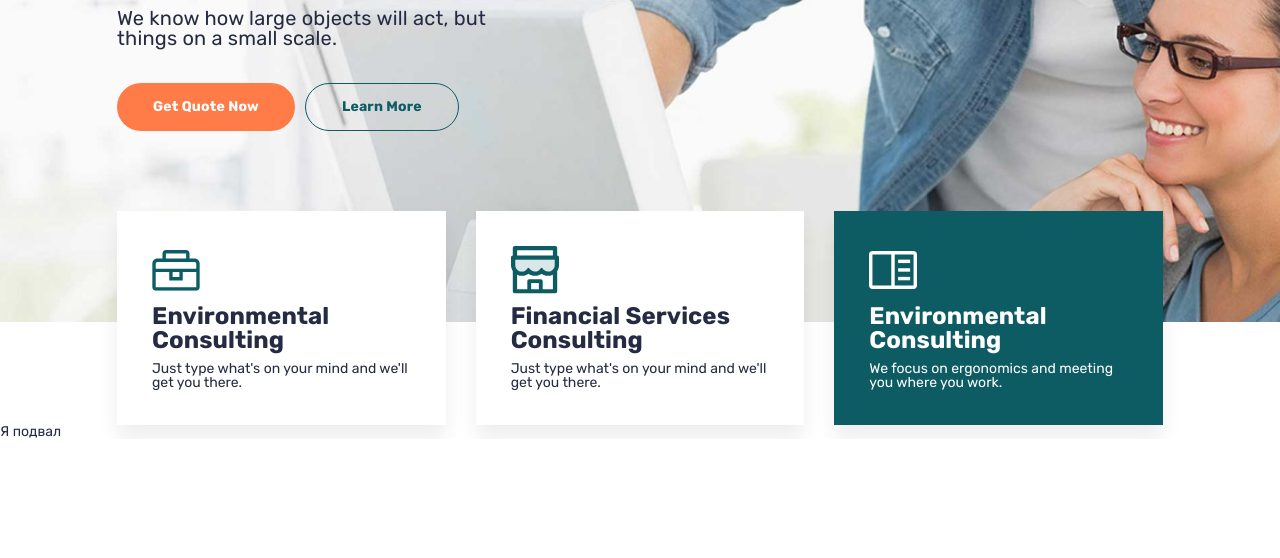
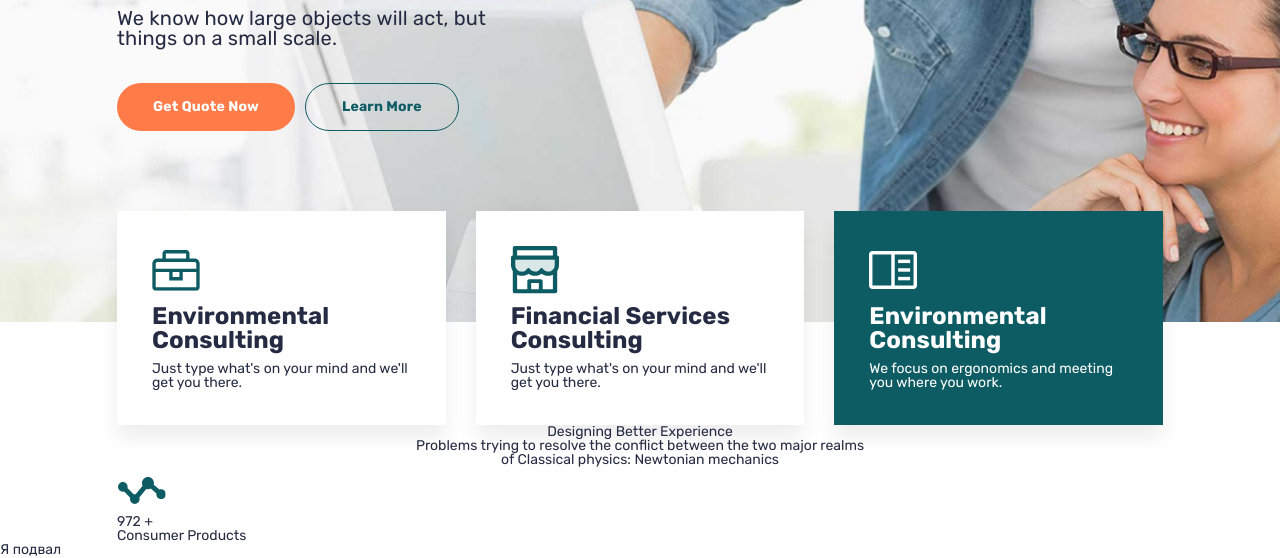
Before and after one commit to sergey971/finance, a plain HTML site: page index.html in a window 1280 px wide. Shown: the part 385-943 px from the top of the page. Before the commit the page ends 824 px from the top, so only its background shows below. Drawn offline with Linux system fonts and the light colour scheme.

Commit message:
add section advantages
add section advantages

```diff
--- a/css/style.css
+++ b/css/style.css
@@ -187,6 +187,7 @@ body {
         padding: 120px 0px 191px 0px;
     }
 }
+
 @media(max-width: 479px) {
     .main-block__body {
         padding: 120px 0px 160px 0px;
@@ -297,9 +298,7 @@ body {
 
 .services__container {}
 
-.services__body {
-
-}
+.services__body {}
 
 @media(min-width: 670px) {
     .services__body {
@@ -325,9 +324,11 @@ body {
     .services__column {
         flex: 0 1 50%;
     }
-    .services__column:not(:last-child){
+
+    .services__column:not(:last-child) {
         margin: 0px 0px 30px 0px;
     }
+
     .services__column:last-child {
         flex: 1 1 100%;
     }
@@ -377,8 +378,41 @@ body {
     color: #737373;
 }
 
+/* ===================ADVANTAGES==================== */
 
+.page__advanteges {
+}
+.advanteges {
+}
+.advanteges__container {
+}
+._container {
+}
+.advantages__header {
 
+}
+.header-block {
+    text-align: center;
+
+}
+.header__block__title {
+
+}
+.header__block__sub-title {
+
+}
+.advantages__body {
+}
+.advantages__column {
+}
+.advantages__item {
+}
+.advantages__icon {
+}
+.advantagex__value {
+}
+.advantages__text {
+}
 /* ===========FOOTER==================== */
 .footer {
     color: #252B42;
--- a/index.html
+++ b/index.html
@@ -6,7 +6,7 @@
     <meta http-equiv="X-UA-Compatible" content="IE=edge">
     <meta name="viewport" content="width=device-width, initial-scale=1.0">
     <link rel="stylesheet" href="./css/style.css">
-    <title>OUR</title>
+    <title>GIT</title>
 </head>
 
 <body>
@@ -93,11 +93,36 @@
                         </div>
                     </div>
                 </div>
-            <section>
-        </main>
-        <footer class="footer">
-            Я подвал
-        </footer>
+                <section>
+
+                    <section class="page__advanteges advanteges">
+                        <div class="advanteges__container _container">
+                            <div class="advantages__header header-block">
+                                <h2 class="header-block__title">Designing Better Experience</h2>
+                                <div class="header-block__sub-title">Problems trying to resolve the conflict between the
+                                    two major realms <br>
+                                    of Classical physics: Newtonian mechanics </div>
+                            </div>
+
+                            <div class="advantages__body">
+                                <div class="advantages__column">
+                                    <div class="advantages__item">
+                                        <div class="advantages__icon">
+                                            <img src="./image/advantages/icn settings .icn-lg-1.svg" alt="">
+                                        </div>
+                                        <div class="advantages__value">972 +</div>
+                                        <div class="advantages__text">Consumer Products</div>
+                                    </div>
+                                </div>
+                            </div>
+
+                        </div>
+    </div>
+    </section>
+    </main>
+    <footer class="footer">
+        Я подвал
+    </footer>
     </div>
 </body>
 
```
Also changed, not shown: image/advantages/icn settings .icn-lg-1.svg (added), image/advantages/icn settings .icn-lg-2.svg (added), image/advantages/icn settings .icn-lg-3.svg (added), image/advantages/icn settings .icn-lg.svg (added).
